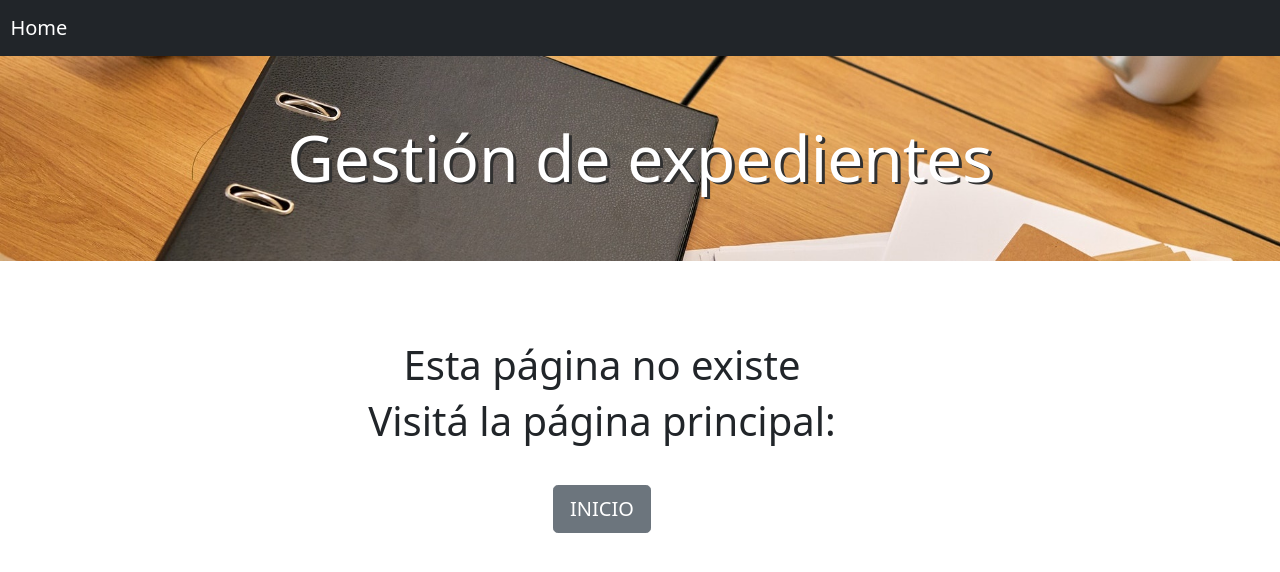
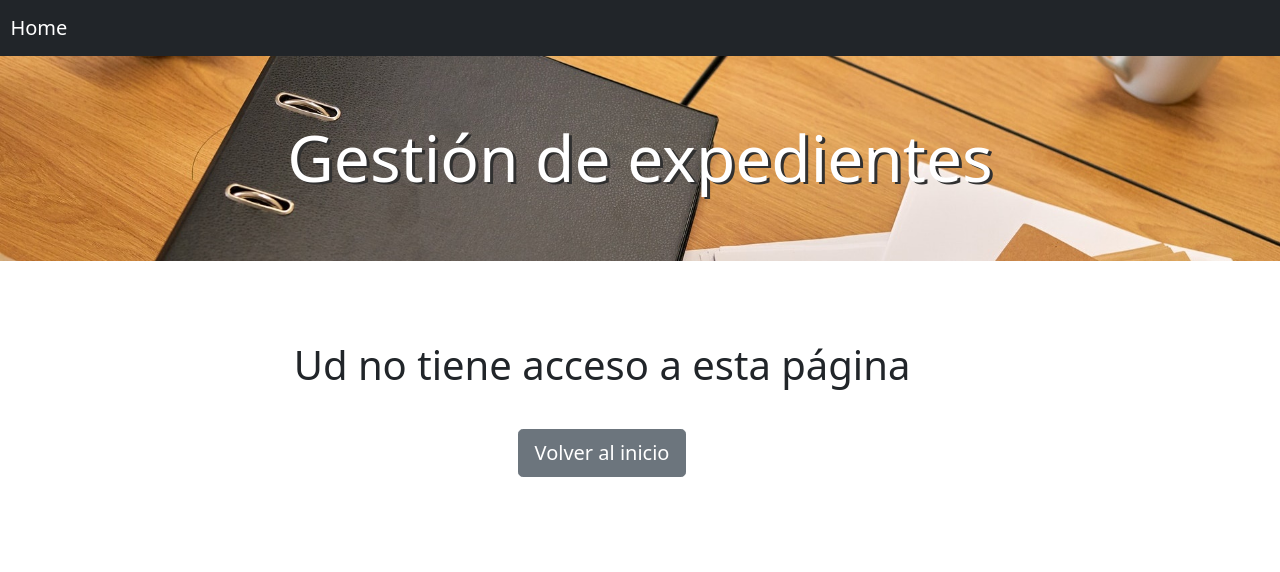
Before and after one commit to ani-ferreira/expedientes, a React (Create React App) app in the folder client/: page /unathorized in a window 1280 px wide. Shown: the top 572 px of the page. Built offline with nearby package versions, Linux system fonts and the light colour scheme.

Commit message:
Protected admin routes

```diff
--- a/client/src/App.js
+++ b/client/src/App.js
@@ -11,6 +11,8 @@ import Login from './pages/Login';
 import Layout from './components/Layout';
 import Admin from './pages/Admin';
 import Register from './pages/Register';
+import RequireAdmin from './components/RequireAdmin';
+import Unathorized from './pages/Unathorized';
 
 const App = () => {
   return (
@@ -18,6 +20,7 @@ const App = () => {
       <Route path="/" element={<Layout />}>
         {/*  public routes */}
         <Route path="/login" element={<Login />} />
+        <Route path="/unathorized" element={<Unathorized />} />
         {/*  private routes */}
         <Route element={<RequireAuth />}>
           <Route path="/" element={<Home />} />
@@ -26,8 +29,10 @@ const App = () => {
           <Route path="/edit/:id" element={<EditPost />} />
           <Route path="/folders" element={<Folders />} exact />
           <Route path="/folders/:folderlist" element={<StepsList />} />
-          <Route path="/admin" element={<Admin />} />
-          <Route path="/register" element={<Register />} />
+          <Route element={<RequireAdmin />}>
+            <Route path="/admin" element={<Admin />} />
+            <Route path="/register" element={<Register />} />
+          </Route>
         </Route>
         {/* catch all */}
         <Route path="*" element={<NotFound />} />
--- /dev/null
+++ b/client/src/components/RequireAdmin.js
@@ -0,0 +1,16 @@
+import { useLocation, Navigate, Outlet } from 'react-router-dom';
+
+import { useSelector } from 'react-redux';
+
+const RequireAdmin = () => {
+  const location = useLocation();
+  const { role } = useSelector((state) => state.authReducer);
+
+  return role === 'admin' ? (
+    <Outlet />
+  ) : (
+    <Navigate to="/unathorized" state={{ from: location }} replace />
+  );
+};
+
+export default RequireAdmin;
--- /dev/null
+++ b/client/src/pages/Unathorized.js
@@ -0,0 +1,16 @@
+import { Link } from 'react-router-dom';
+const Unathorized = () => {
+  return (
+    <div className="container title margin">
+      <h1>Ud no tiene acceso a esta página</h1>
+
+      <button className="btn btn-secondary btn-lg margin" type="button">
+        <Link to="/" className="text-decoration-none text-white">
+          Volver al inicio
+        </Link>
+      </button>
+    </div>
+  );
+};
+
+export default Unathorized;
```
